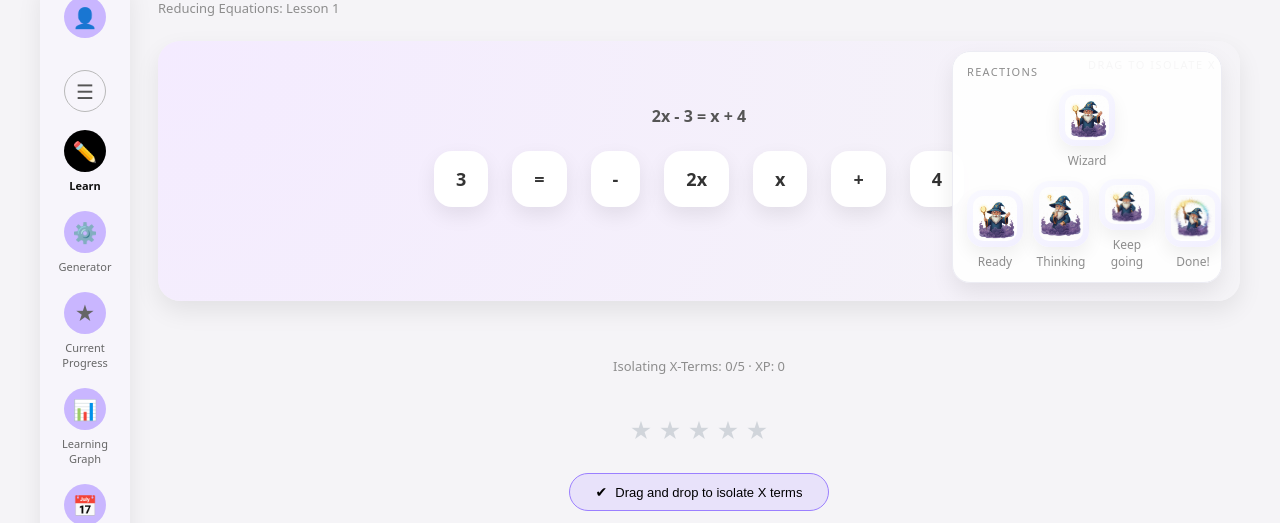
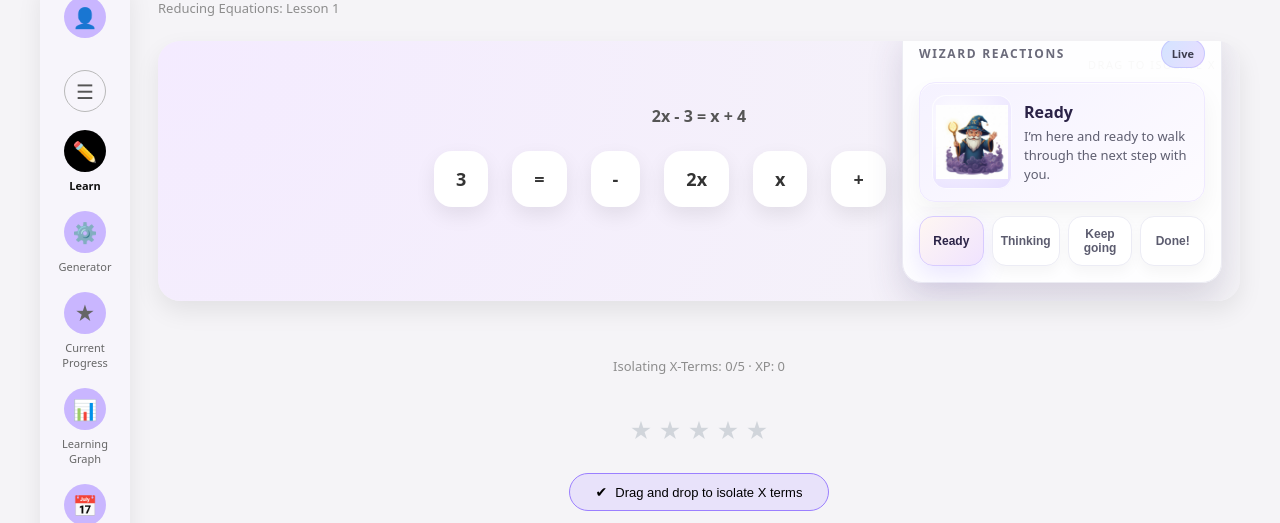
Before and after one commit to Anirudh02-sys/Algebra-Alchemy, a Django app: page / in a window 1280 px wide. Shown: the part 52-575 px from the top of the page. Run offline with Django 5.2, Linux system fonts and the light colour scheme.

Commit message:
Redesign tutor reaction panel

```diff
--- a/algebra_alchemy/templates/tutor.html
+++ b/algebra_alchemy/templates/tutor.html
@@ -115,24 +115,40 @@
                 </div>
 
                 <div class="reaction-panel" aria-label="Wizard reactions">
-                    <div class="reaction-title">Reactions</div>
-                    <div class="reaction-icons">
-                        <div class="reaction-icon">
-                            <img src="{% static 'images/wizard_enter.png' %}" alt="Wizard enters the scene">
-                            <span>Ready</span>
+                    <div class="reaction-header">
+                        <div class="reaction-title">Wizard reactions</div>
+                        <div class="reaction-pill">Live</div>
+                    </div>
+
+                    <div class="reaction-card">
+                        <div class="reaction-avatar">
+                            <img
+                                id="reaction-image"
+                                src="{% static 'images/wizard_enter.png' %}"
+                                alt="Wizard ready to help"
+                            />
                         </div>
-                        <div class="reaction-icon">
-                            <img src="{% static 'images/wizard_doubt.png' %}" alt="Wizard looking uncertain">
-                            <span>Thinking</span>
+                        <div class="reaction-copy">
+                            <div class="reaction-state" id="reaction-state-label">Ready</div>
+                            <p class="reaction-desc" id="reaction-state-desc">
+                                I’m here and ready to walk through the next step with you.
+                            </p>
                         </div>
-                        <div class="reaction-icon">
-                            <img src="{% static 'images/wizard_happy_progress.png' %}" alt="Wizard celebrating progress">
-                            <span>Keep going</span>
-                        </div>
-                        <div class="reaction-icon">
-                            <img src="{% static 'images/wizard_on_completion.png' %}" alt="Wizard cheering at completion">
-                            <span>Done!</span>
-                        </div>
+                    </div>
+
+                    <div class="reaction-steps" role="list" aria-label="Reaction stages">
+                        <button class="reaction-step active" data-reaction-step="ready" aria-pressed="true">
+                            <span class="reaction-step-label">Ready</span>
+                        </button>
+                        <button class="reaction-step" data-reaction-step="thinking" aria-pressed="false">
+                            <span class="reaction-step-label">Thinking</span>
+                        </button>
+                        <button class="reaction-step" data-reaction-step="progress" aria-pressed="false">
+                            <span class="reaction-step-label">Keep going</span>
+                        </button>
+                        <button class="reaction-step" data-reaction-step="complete" aria-pressed="false">
+                            <span class="reaction-step-label">Done!</span>
+                        </button>
                     </div>
                 </div>
             </section>
--- a/static/css/tutor.css
+++ b/static/css/tutor.css
@@ -692,49 +692,116 @@ body {
     position: absolute;
     right: 18px;
     bottom: 18px;
-    padding: 12px 14px;
-    background: rgba(255, 255, 255, 0.92);
+    padding: 16px;
+    background: rgba(255, 255, 255, 0.94);
     border: 1px solid #ececf3;
-    border-radius: 18px;
-    box-shadow: 0 10px 22px rgba(0, 0, 0, 0.08);
+    border-radius: 20px;
+    box-shadow: 0 18px 36px rgba(59, 43, 91, 0.16);
     display: flex;
     flex-direction: column;
-    gap: 10px;
-    width: 270px;
+    gap: 14px;
+    width: 320px;
     max-width: calc(100% - 36px);
 }
 
-.reaction-title {
-    font-size: 11px;
-    letter-spacing: 0.12em;
-    text-transform: uppercase;
-    color: var(--text-muted);
+.reaction-header {
+    display: flex;
+    justify-content: space-between;
+    align-items: center;
 }
 
-.reaction-icons {
-    display: flex;
-    justify-content: space-between;
-    gap: 10px;
-    align-items: flex-end;
+.reaction-title {
+    font-size: 12px;
+    letter-spacing: 0.14em;
+    text-transform: uppercase;
+    color: #6b6b7b;
+    font-weight: 700;
 }
 
-.reaction-icon {
+.reaction-pill {
+    font-size: 11px;
+    padding: 6px 10px;
+    border-radius: 999px;
+    background: linear-gradient(120deg, #d4e4ff, #e8ddff);
+    color: #3d3d4f;
+    font-weight: 700;
+    border: 1px solid rgba(123, 97, 255, 0.2);
+}
+
+.reaction-card {
+    display: grid;
+    grid-template-columns: 80px 1fr;
+    gap: 12px;
+    padding: 12px;
+    border-radius: 16px;
+    background: linear-gradient(145deg, #f5f2ff, #fdfbff);
+    border: 1px solid #efe9ff;
+    box-shadow: inset 0 1px 0 rgba(255, 255, 255, 0.8), 0 12px 24px rgba(0, 0, 0, 0.05);
+}
+
+.reaction-avatar {
+    display: flex;
+    align-items: center;
+    justify-content: center;
+    background: radial-gradient(circle at 30% 30%, #ffffff, #e5ddff);
+    border-radius: 14px;
+    padding: 10px;
+    box-shadow: inset 0 0 0 1px rgba(255, 255, 255, 0.8);
+}
+
+.reaction-avatar img {
+    width: 72px;
+    height: auto;
+}
+
+.reaction-copy {
     display: flex;
     flex-direction: column;
-    align-items: center;
-    gap: 6px;
-    font-size: 12px;
-    color: var(--text-muted);
-    text-align: center;
+    gap: 4px;
+    justify-content: center;
 }
 
-.reaction-icon img {
-    width: 56px;
-    height: auto;
-    background: linear-gradient(145deg, #f9f9ff, #f1efff);
-    border-radius: 16px;
-    padding: 6px;
-    box-shadow: 0 8px 18px rgba(0, 0, 0, 0.06);
+.reaction-state {
+    font-size: 16px;
+    font-weight: 800;
+    color: #2b2347;
+}
+
+.reaction-desc {
+    font-size: 13px;
+    color: #5f5f71;
+    line-height: 1.45;
+}
+
+.reaction-steps {
+    display: grid;
+    grid-template-columns: repeat(4, 1fr);
+    gap: 8px;
+}
+
+.reaction-step {
+    border: 1px solid #ececf5;
+    background: #ffffff;
+    padding: 10px 8px;
+    border-radius: 14px;
+    font-size: 12px;
+    color: #5c5c6f;
+    font-weight: 600;
+    cursor: pointer;
+    transition: all 0.18s ease;
+    box-shadow: 0 6px 14px rgba(0, 0, 0, 0.04);
+}
+
+.reaction-step:hover {
+    transform: translateY(-1px);
+    box-shadow: 0 10px 20px rgba(0, 0, 0, 0.07);
+}
+
+.reaction-step.active {
+    background: linear-gradient(135deg, #fff7f2, #f0e3ff);
+    border-color: #d8ccff;
+    color: #2b2347;
+    box-shadow: 0 10px 24px rgba(123, 97, 255, 0.15);
 }
 
 .original-equation {
--- a/static/js/tutor.js
+++ b/static/js/tutor.js
@@ -360,70 +360,93 @@ let draggedElement = null;
 
 // ======================= REACTION IMAGE =======================
 
-const reactionImagePaths = {
-    ready: "/static/images/wizard_enter.png",
-    thinking: "/static/images/wizard_doubt.png",
-    progress: "/static/images/wizard_happy_progress.png",
-    complete: "/static/images/wizard_on_completion.png",
+const reactionStates = {
+    ready: {
+        src: "/static/images/wizard_enter.png",
+        title: "Ready",
+        subtitle: "I’m here and ready to walk through the next step with you.",
+        alt: "Wizard ready to help",
+    },
+    thinking: {
+        src: "/static/images/wizard_doubt.png",
+        title: "Thinking",
+        subtitle: "Let me reason through this move before we commit.",
+        alt: "Wizard thinking",
+    },
+    progress: {
+        src: "/static/images/wizard_happy_progress.png",
+        title: "Keep going",
+        subtitle: "Nice! That shift brings us closer to isolating x.",
+        alt: "Wizard cheering for progress",
+    },
+    complete: {
+        src: "/static/images/wizard_on_completion.png",
+        title: "Done!",
+        subtitle: "Spell complete. Let’s lock in this solution.",
+        alt: "Wizard celebrating completion",
+    },
 };
 
-let reactionImageEl = null;
+function getReactionElements() {
+    const panel = document.querySelector(".reaction-panel");
+    if (!panel) return {};
 
-function ensureReactionImage() {
-    if (reactionImageEl && document.body.contains(reactionImageEl)) {
-        return reactionImageEl;
-    }
-
-    const panel = document.querySelector(".reaction-panel");
-    if (!panel) return null;
-
-    const existing = panel.querySelector("#reaction-image");
-    if (existing) {
-        reactionImageEl = existing;
-        return reactionImageEl;
-    }
-
-    const wrapper = document.createElement("div");
-    wrapper.className = "reaction-icon";
-
-    const img = document.createElement("img");
-    img.id = "reaction-image";
-    img.alt = "Wizard reaction";
-    img.classList.add("hidden");
-
-    const label = document.createElement("span");
-    label.textContent = "Wizard";
-
-    wrapper.appendChild(img);
-    wrapper.appendChild(label);
-
-    const icons = panel.querySelector(".reaction-icons");
-    if (icons) {
-        panel.insertBefore(wrapper, icons);
-    } else {
-        panel.appendChild(wrapper);
-    }
-
-    reactionImageEl = img;
-    return reactionImageEl;
+    return {
+        img: panel.querySelector("#reaction-image"),
+        label: panel.querySelector("#reaction-state-label"),
+        desc: panel.querySelector("#reaction-state-desc"),
+        steps: panel.querySelectorAll("[data-reaction-step]"),
+    };
 }
 
 function setReactionState(state) {
-    const img = ensureReactionImage();
-    if (!img) return;
+    const config = reactionStates[state];
+    if (!config) return;
 
-    const src = reactionImagePaths[state];
-    if (!src) return;
+    const { img, label, desc, steps } = getReactionElements();
 
-    img.src = src;
-    img.classList.remove("hidden");
+    if (img) {
+        img.src = config.src;
+        img.alt = config.alt;
+        img.classList.remove("hidden");
+    }
+
+    if (label) {
+        label.textContent = config.title;
+    }
+
+    if (desc) {
+        desc.textContent = config.subtitle;
+    }
+
+    if (steps && steps.length) {
+        steps.forEach((step) => {
+            const isActive = step.dataset.reactionStep === state;
+            step.classList.toggle("active", isActive);
+            step.setAttribute("aria-pressed", isActive ? "true" : "false");
+        });
+    }
 }
 
 function hideReactionImage() {
-    const img = ensureReactionImage();
+    const { img } = getReactionElements();
     if (!img) return;
 
     img.classList.add("hidden");
+}
+
+function setupReactionStepClicks() {
+    const { steps } = getReactionElements();
+    if (!steps) return;
+
+    steps.forEach((step) => {
+        step.addEventListener("click", () => {
+            const state = step.dataset.reactionStep;
+            if (state) {
+                setReactionState(state);
+            }
+        });
+    });
 }
 
 // ======================= GENERIC HELPERS =======================
@@ -1231,6 +1254,7 @@ document.addEventListener("DOMContentLoaded", () => {
     setupMcqNextButton();
     setupExpressionButtons();
     setupProgressPopup();
+    setupReactionStepClicks();
     activateIsolatingLesson(); // start in drag mode
 });
 
```
